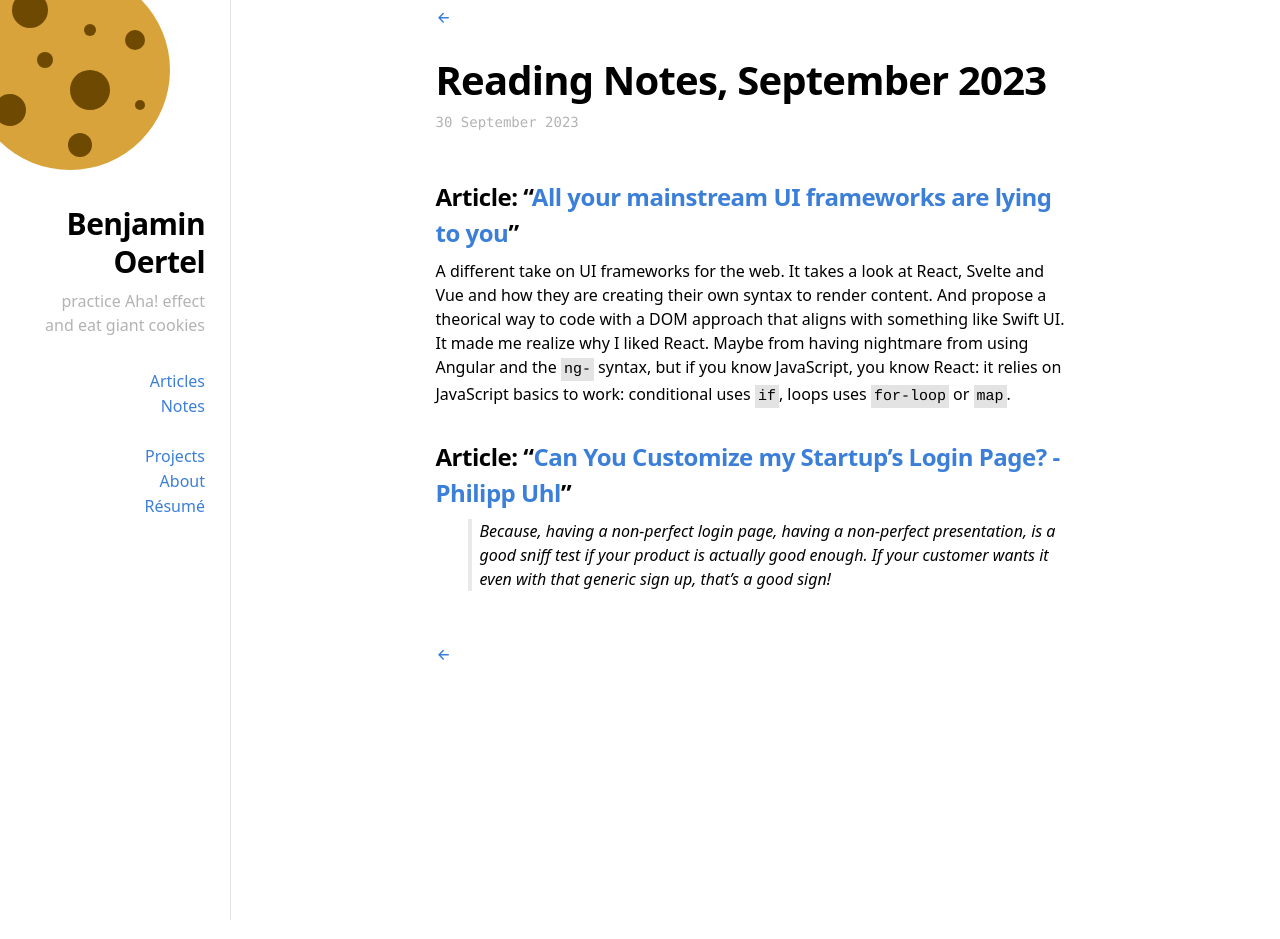
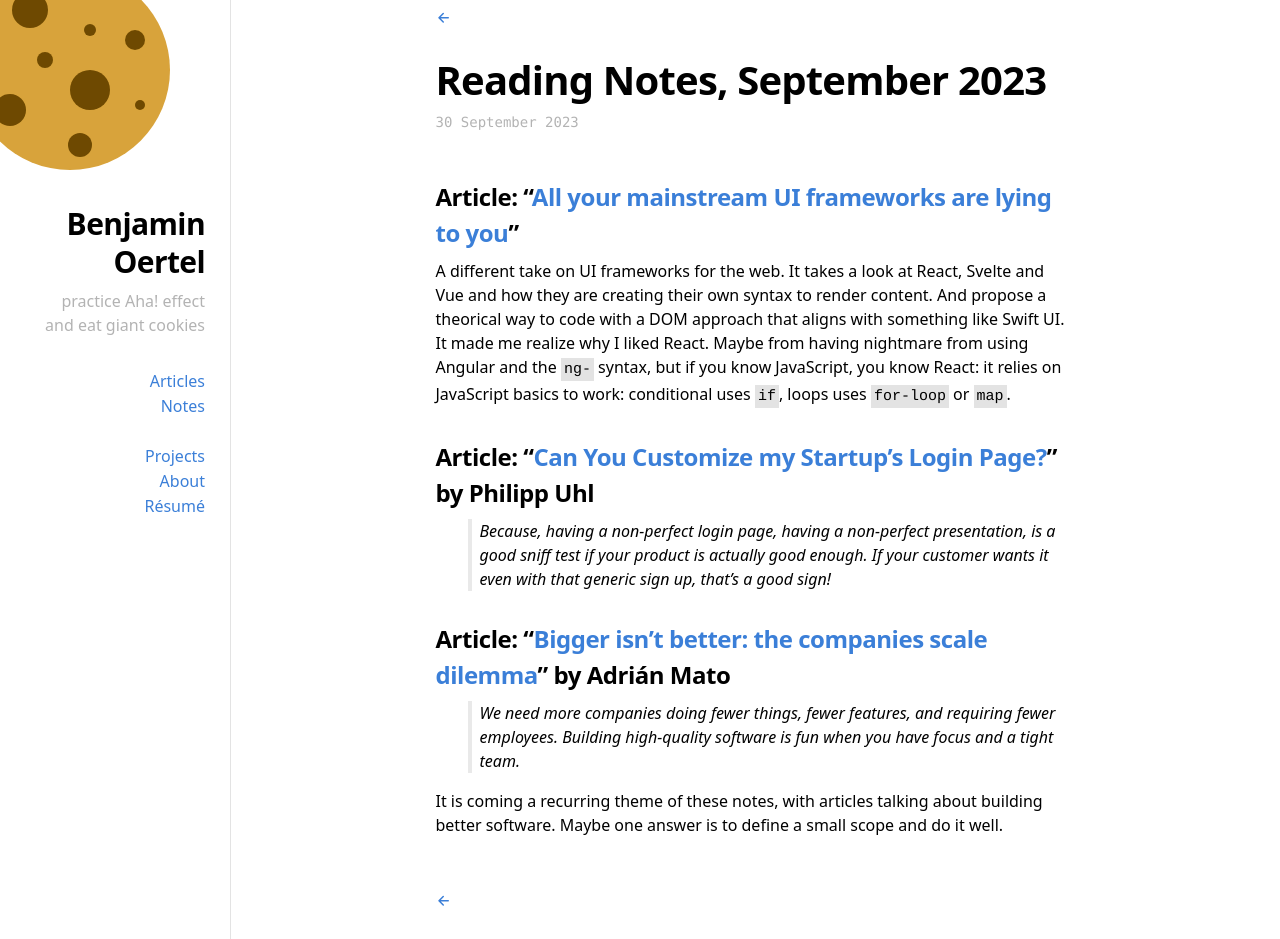
Before and after one commit to boertel/blog, a Jekyll site: the page built from notes/_posts/2023-09-30-reading-notes-2023-september.md, in a window 1280 px wide. Built offline with Jekyll 4.4.1, drawn with Linux system fonts in a browser that asks for light colours.

Commit message:
september and august

```diff
--- a/notes/_posts/2023-09-30-reading-notes-2023-september.md
+++ b/notes/_posts/2023-09-30-reading-notes-2023-september.md
@@ -11,6 +11,12 @@ tags:
 A different take on UI frameworks for the web. It takes a look at React, Svelte and Vue and how they are creating their own syntax to render content. And propose a theorical way to code with a DOM approach that aligns with something like Swift UI.
 It made me realize why I liked React. Maybe from having nightmare from using Angular and the `ng-` syntax, but if you know JavaScript, you know React: it relies on JavaScript basics to work: conditional uses `if`, loops uses `for-loop` or `map`.
 
-### Article: "[Can You Customize my Startup's Login Page? - Philipp Uhl](https://ph-uhl.com/can-you-customize-my-startup-s-login-page/)"
+### Article: "[Can You Customize my Startup's Login Page?](https://ph-uhl.com/can-you-customize-my-startup-s-login-page/)" by Philipp Uhl
 
 > Because, having a non-perfect login page, having a non-perfect presentation, is a good sniff test if your product is actually good enough. If your customer wants it even with that generic sign up, that's a good sign!
+
+### Article: "[Bigger isn't better: the companies scale dilemma](https://adrianmato.com/blog/industry/opinion/bigger-isnt-better-companies-scale-dilemma/)" by Adrián Mato
+
+> We need more companies doing fewer things, fewer features, and requiring fewer employees. Building high-quality software is fun when you have focus and a tight team.
+
+It is coming a recurring theme of these notes, with articles talking about building better software. Maybe one answer is to define a small scope and do it well.
```
Also changed, not shown: notes/_posts/2023-08-31-reading-notes-2023-august.md (+35 -11 lines).
